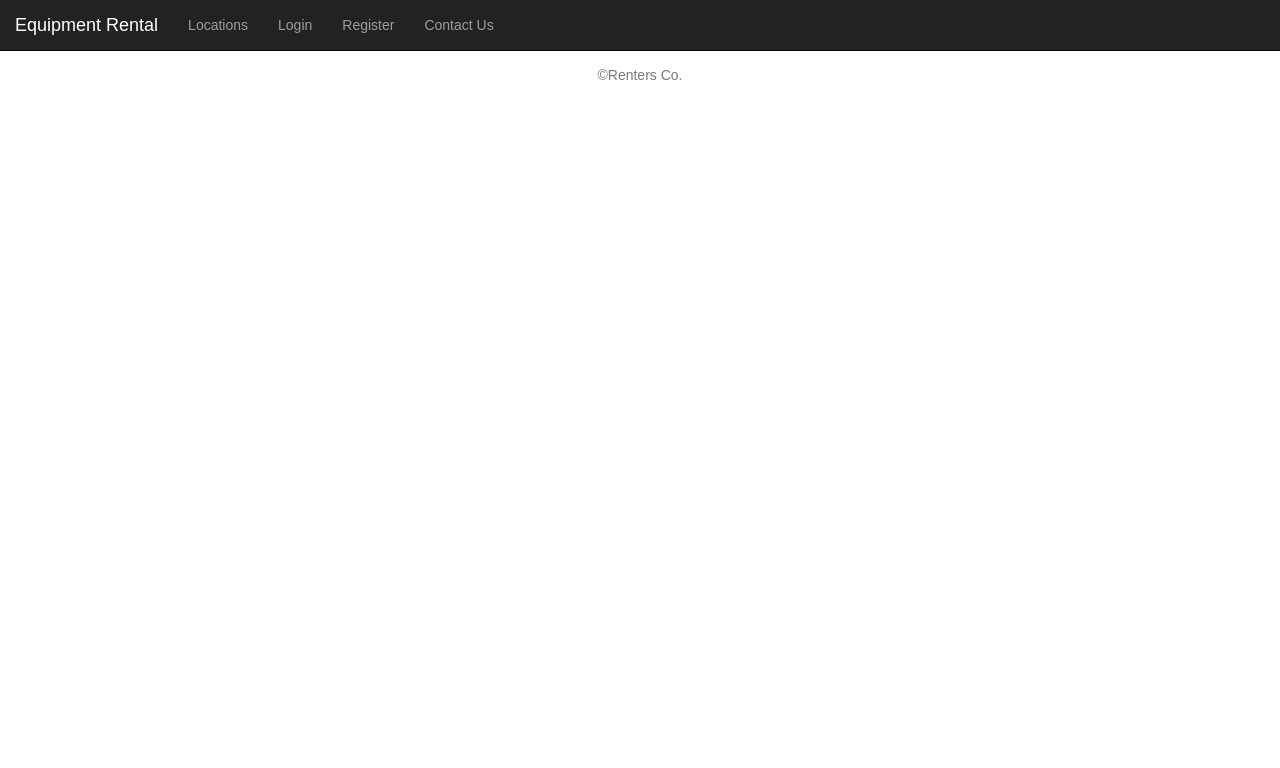
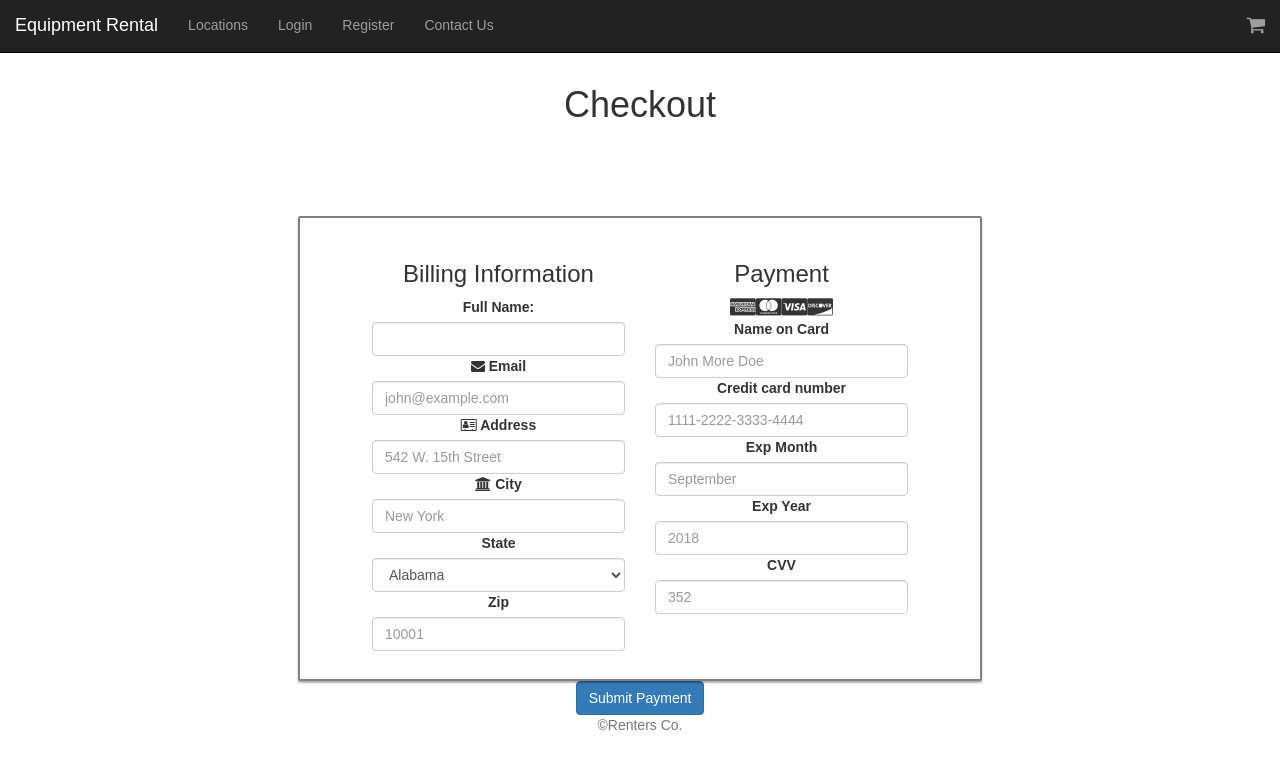
Before and after one commit to Jrod9599/equipmentRental, a React (Create React App) app: page /checkout in a window 1280 px wide. Shown: the top 768 px of the page. Built offline with nearby package versions, Linux system fonts and the light colour scheme; what react-google-maps would draw is missing.

Commit message:
payment page, checkout page, font awesome added

```diff
--- a/public/index.html
+++ b/public/index.html
@@ -8,6 +8,7 @@
       manifest.json provides metadata used when your web app is added to the
       homescreen on Android. See https://developers.google.com/web/fundamentals/engage-and-retain/web-app-manifest/
     -->
+    <link rel="stylesheet" href="https://cdnjs.cloudflare.com/ajax/libs/font-awesome/4.7.0/css/font-awesome.min.css">
     <link rel="stylesheet" href="https://maxcdn.bootstrapcdn.com/bootstrap/3.3.7/css/bootstrap.min.css">
     <link rel="manifest" href="%PUBLIC_URL%/manifest.json">
     <link rel="shortcut icon" href="%PUBLIC_URL%/favicon.ico">
--- a/src/App.css
+++ b/src/App.css
@@ -50,7 +50,7 @@ body {
 }
 
 
-.clogin, .cregister, .ccontact{
+/*.clogin, .cregister, .ccontact{
   margin : -1.4em 0 0 0;
   width : 100%;
   min-height: 43.52em;
@@ -64,7 +64,7 @@ body {
     min-height: 43.52em;
     background-repeat: no-repeat;
     background: linear-gradient(blue, cyan, white);
-}
+}*/
 
 .rentForm {
   background-color: #f2f2f2;
@@ -79,13 +79,18 @@ body {
   position: relative;
   left: 31%;
   padding: 2% 5% 2.5%;
-  margin-top: 8%;
+  margin-top: 3%;
 
+  border: solid 4px black;
   -moz-border-radius: 2px;
   -webkit-border-radius: 2px;
   border-radius: 2px;
   -moz-box-shadow: 0px 2px 2px rgba(0, 0, 0, 0.3);
   box-shadow: 0px 2px 2px rgba(0, 0, 0, 0.3);
+}
+
+.card, .cart{
+  font-size:20px;
 }
 .rentform{
     border: solid 2px gray;
@@ -110,7 +115,7 @@ body {
 @media only screen and (max-width: 700px){
   .container1 {
     position: relative;
-    top: 16em;
+    top: 12em;
   }
 
   .clogin, .cregister, .ccontact {
@@ -118,6 +123,7 @@ body {
   }
 
   .cform, .rform, .contactForm {
+    margin-top: 5%;
     width: 90%;
     left: 5%;
   }
--- a/src/App.js
+++ b/src/App.js
@@ -11,6 +11,7 @@ import GoogleMap from './GoogleMap';
 import StoreLocator from './StoreLocator';
 import Footer from './footer';
 import Rent from './Rent';
+import Approved from './Approved';
 import {BrowserRouter as Router, Route, Link} from 'react-router-dom'
 import ThumbContainer from "./thumbContainer";
 import ItemPage from "./itempage";
@@ -31,12 +32,13 @@ class App extends Component {
                       <Route exact path="/" component={ThumbContainer}/>
                       <Route exact path="/locations" component={Locations} />
                         <Route path={'/product/:productid'} component={ItemPage}/>
-                        <Route path={'/Rent/:productid'} component={Rent} />
+                        <Route path={'/checkout'} component={Rent} />
                     </div>
                     <div className="container1">
                       <Route exact path="/login" component={Login}/>
                       <Route exact path="/register" component={Register}/>
                       <Route exact path="/contact" component={Contact}/>
+                      <Route exact path="/approved" component={Approved}/>
 
                    </div>
                     <Route component={Footer}/>
--- /dev/null
+++ b/src/Approved.js
@@ -0,0 +1,24 @@
+import React, {Component} from 'react';
+import {Link} from 'react-router-dom';
+import './App.css';
+
+class Approved extends Component{
+
+	constructor(){
+		super();
+	}
+
+	componentDidMount(){
+		setTimeout(()=>{ this.props.history.push("/") }, 4000);
+	}
+
+	render(){
+		return(
+			<div>
+				<h1>Payment Approved</h1>
+			</div>
+		)
+	}
+}
+
+export default Approved;
--- a/src/BootStrapNavBar.js
+++ b/src/BootStrapNavBar.js
@@ -43,6 +43,10 @@ class BootstrapNavBar extends Component{
               <spam />
             }
 		      	<li><Link to="/contact">Contact Us</Link></li>
+            </ul>
+          <ul className="nav navbar-nav navbar-right">
+            <li><Link to="/cart"><i class="fa fa-shopping-cart cart" aria-hidden="true"></i>
+            </Link></li>
          </ul>
        </div>
      </nav>
--- a/src/Rent.js
+++ b/src/Rent.js
@@ -7,7 +7,7 @@ class Rent extends Component{
   constructor(){
   	super();
   	this.state = {
-        usStates: <select id={'state'}>
+        usStates: <select className="form-control" id={'state'}>
             <option value="AL">Alabama</option>
             <option value="AK">Alaska</option>
             <option value="AZ">Arizona</option>
@@ -64,11 +64,16 @@ class Rent extends Component{
 
   }
 
+  handleSubmit(event){
+    event.preventDefault();
+    this.props.history.push("/approved");
+  }
+
   render(){
     return(
       <div>
-        <h1>Rent Item</h1>
-        <form className="rent">
+        <h1>Checkout</h1>
+        <form className="rent" onSubmit={this.handleSubmit}>
             <div className="rentform container">
               <div className="col-lg-6">
                 <h3>Billing Information</h3>
@@ -77,15 +82,15 @@ class Rent extends Component{
                   <input type="text" className="form-control" id="fullname" required/>
                 </div>
                 <div>
-                  <label htmlFor="email"> Email  </label>
+                  <label htmlFor="email"><i className="fa fa-envelope"></i> Email  </label>
                   <input type="text" id="email" className="form-control" name="email" placeholder="john@example.com" />
                 </div>
                 <div>
-                  <label htmlFor="adr">Address </label>
+                  <label htmlFor="adr"><i className="fa fa-address-card-o"></i> Address </label>
                   <input type="text" id="adr" className="form-control" name="address" placeholder="542 W. 15th Street" />
                 </div>
                 <div>
-                  <label htmlFor="city">City</label>
+                  <label htmlFor="city"><i className="fa fa-institution"></i> City</label>
                   <input type="text" id="city" className="form-control" name="city" placeholder="New York" />
                 </div>
                 <div>
@@ -99,6 +104,12 @@ class Rent extends Component{
               </div>
               <div className="col-lg-6">
                 <h3>Payment</h3>
+                <div>
+                  <i className="fa fa-cc-amex card"></i>
+                  <i className="fa fa-cc-mastercard card"></i>
+                  <i className="fa fa-cc-visa card"></i>
+                  <i className="fa fa-cc-discover card"></i>
+                </div>
                 <label htmlFor="cname">Name on Card</label>
                 <input type="text" id="cname" className="form-control" name="cardname" placeholder="John More Doe"/>
                 <label htmlFor="ccnum">Credit card number</label>
@@ -115,6 +126,7 @@ class Rent extends Component{
                   </div>
               </div>
             </div>
+            <button type="submit" className="btn btn-primary">Submit Payment</button>
         </form>
       </div>
     )
```
Also changed, not shown: 1 other file (tests, documents, lock files or other folders).
